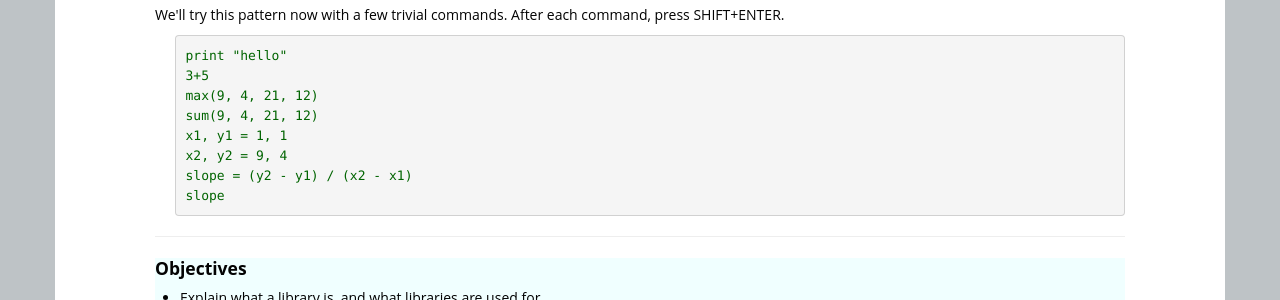
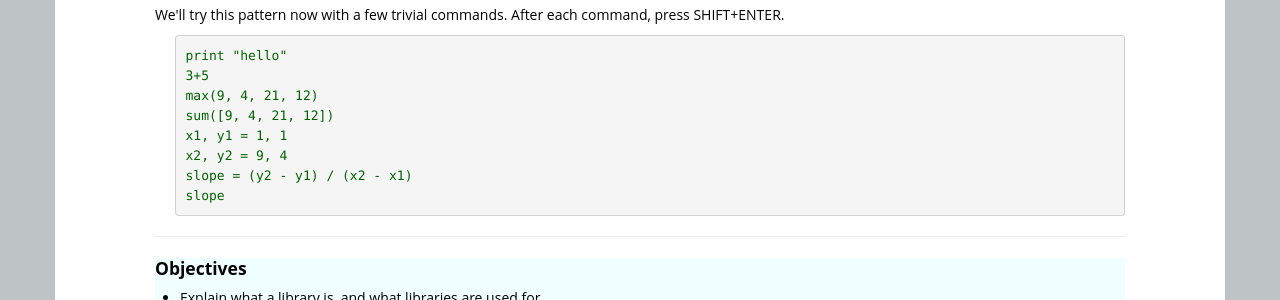
Before and after one commit to SWC-OSG-Workshop/2015-10-27-duke, a Jekyll site: the page built from novice/python/01-numpy.md, in a window 1280 px wide and 900 px high, scrolled down 896 px. Shown: the part 212-512 px from the top of the window. Built offline with Jekyll 4.4.1, drawn with Linux system fonts in a browser that asks for light colours.

Commit message:
Fix syntax error

```diff
--- a/novice/python/01-numpy.md
+++ b/novice/python/01-numpy.md
@@ -82,7 +82,7 @@ We'll try this pattern now with a few trivial commands. After each command, pres
 print "hello"
 3+5
 max(9, 4, 21, 12)
-sum(9, 4, 21, 12)
+sum([9, 4, 21, 12])
 x1, y1 = 1, 1
 x2, y2 = 9, 4
 slope = (y2 - y1) / (x2 - x1)
```
